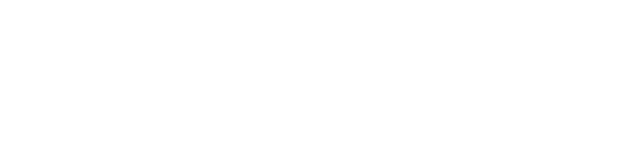
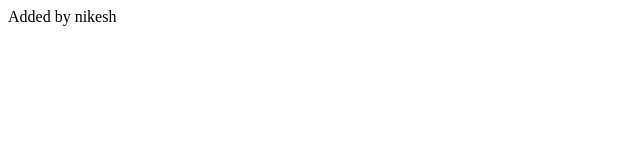
Before and after one commit to nikeshsakthi/Youtube-app, a plain HTML site: page index.html in a window 1280 px wide. Shown: the whole page, without its empty margins (0-640 px from the left). Drawn offline with Linux system fonts and the light colour scheme.

Commit message:
added body content

```diff
--- a/index.html
+++ b/index.html
@@ -7,6 +7,6 @@
     <title>Document</title>
 </head>
 <body>
-
+    Added by nikesh
 </body>
 </html>
```
